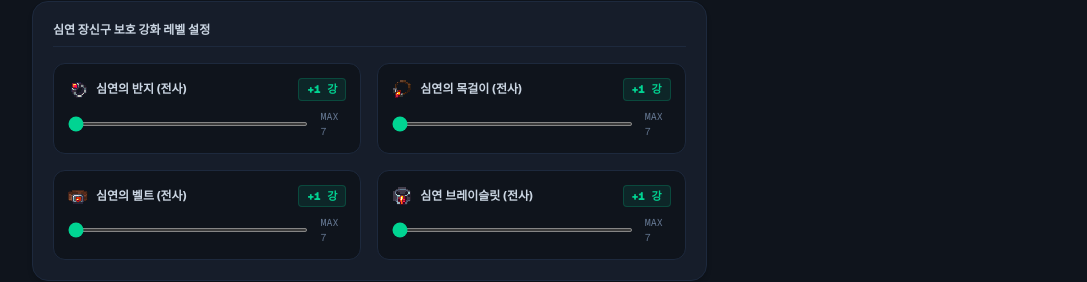
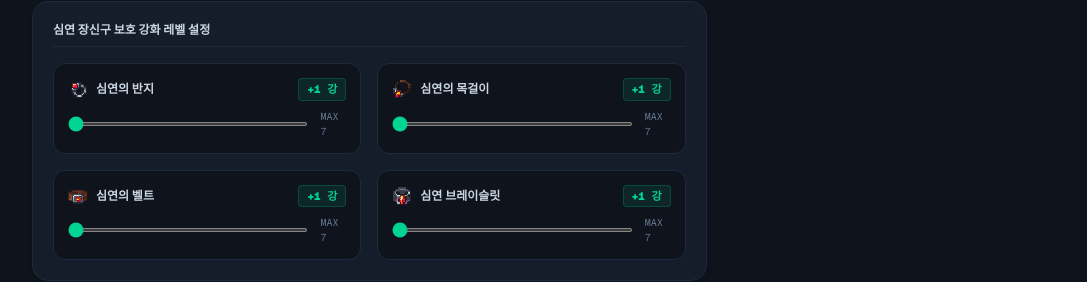
Before and after one commit to Duskafka/abyssblock-information-front, a Next.js app: page /games/calculator in a window 1280 px wide. Shown: the part 875-1157 px from the top of the page, without its empty margins (96-1183 px from the left). Built offline with nearby package versions, Linux system fonts and the light colour scheme; no server answers.

Commit message:
fix: 이름 수정

```diff
--- a/src/app/games/calculator/page.tsx
+++ b/src/app/games/calculator/page.tsx
@@ -63,10 +63,10 @@ const FIXED_ARMOR_DATA = {
 
 // 💍 기사의 심연 액세서리 고정 메타데이터 (image_fd0b6b.png 구조 완벽 반영)
 const FIXED_ACCESSORY_DATA = {
-    ring: { name: '심연의 반지 (전사)', imageSrc: '/accessories/abyss_ring_warrior.png' },
-    necklace: { name: '심연의 목걸이 (전사)', imageSrc: '/accessories/abyss_necklace_warrior.png' },
-    belt: { name: '심연의 벨트 (전사)', imageSrc: '/accessories/abyss_belt_warrior.png' },
-    bracelet: { name: '심연 브레이슬릿 (전사)', imageSrc: '/accessories/abyss_bracelet_warrior.png' },
+    ring: { name: '심연의 반지', imageSrc: '/accessories/abyss_ring_warrior.png' },
+    necklace: { name: '심연의 목걸이', imageSrc: '/accessories/abyss_necklace_warrior.png' },
+    belt: { name: '심연의 벨트', imageSrc: '/accessories/abyss_belt_warrior.png' },
+    bracelet: { name: '심연 브레이슬릿', imageSrc: '/accessories/abyss_bracelet_warrior.png' },
 };
 
 // 📊 계산기 맞춤형 옵션 재조립
```
